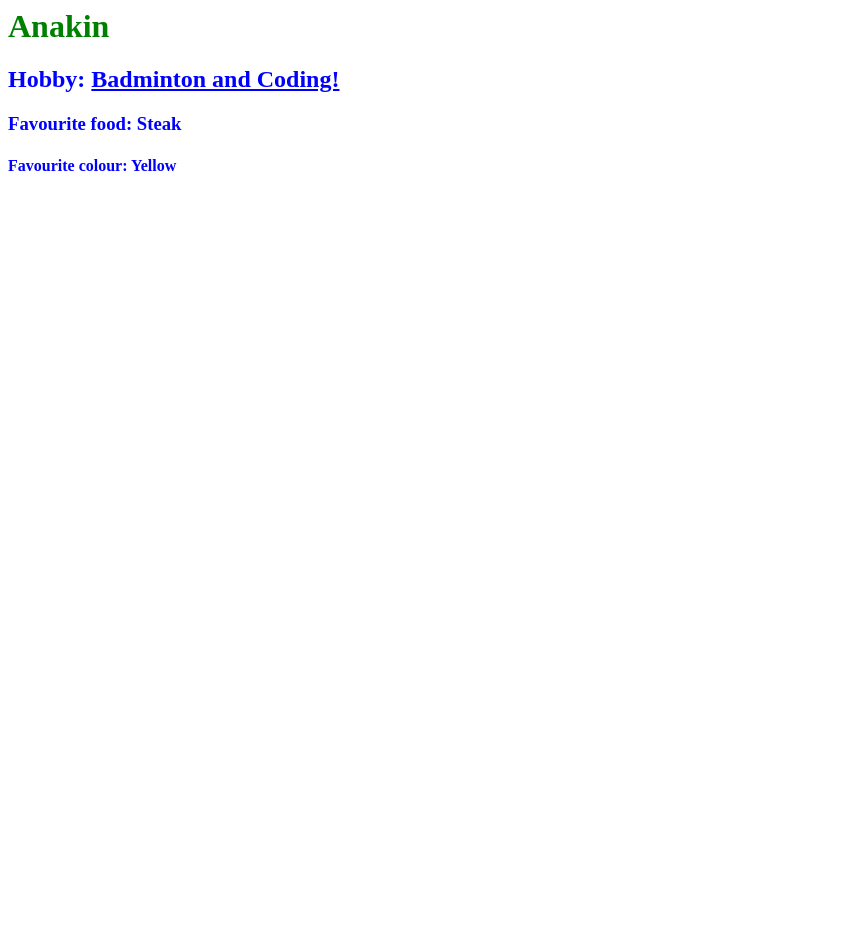
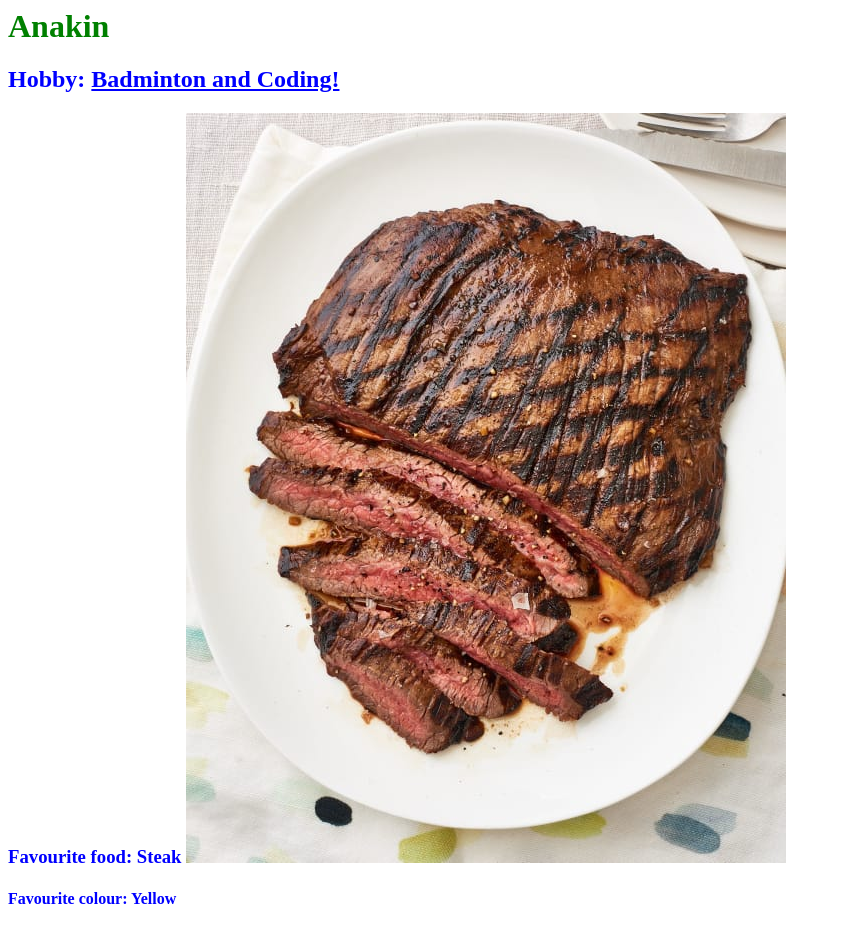
Before and after one commit to AnakinKenobi/AnakinKenobi.github.io, a plain HTML site: page index.html in a window 1280 px wide. Shown: the whole page, without its empty margins (0-841 px from the left). Before the commit the page ends 800 px from the top, so only its background shows below. Drawn offline with Linux system fonts and the light colour scheme.

Commit message:
Update index.html

```diff
--- a/index.html
+++ b/index.html
@@ -10,7 +10,7 @@
 <body>
   <h1> Anakin </h1>
   <h2> Hobby: <a href="https://en.wikipedia.org/wiki/Badminton">Badminton and Coding!</a></h2>
-  <h3> Favourite food: Steak </h3>
+  <h3> Favourite food: Steak <img src="steak.jpg"> </h3>
   <h4> Favourite colour: Yellow </h4>
   </body>
   </html>
```
